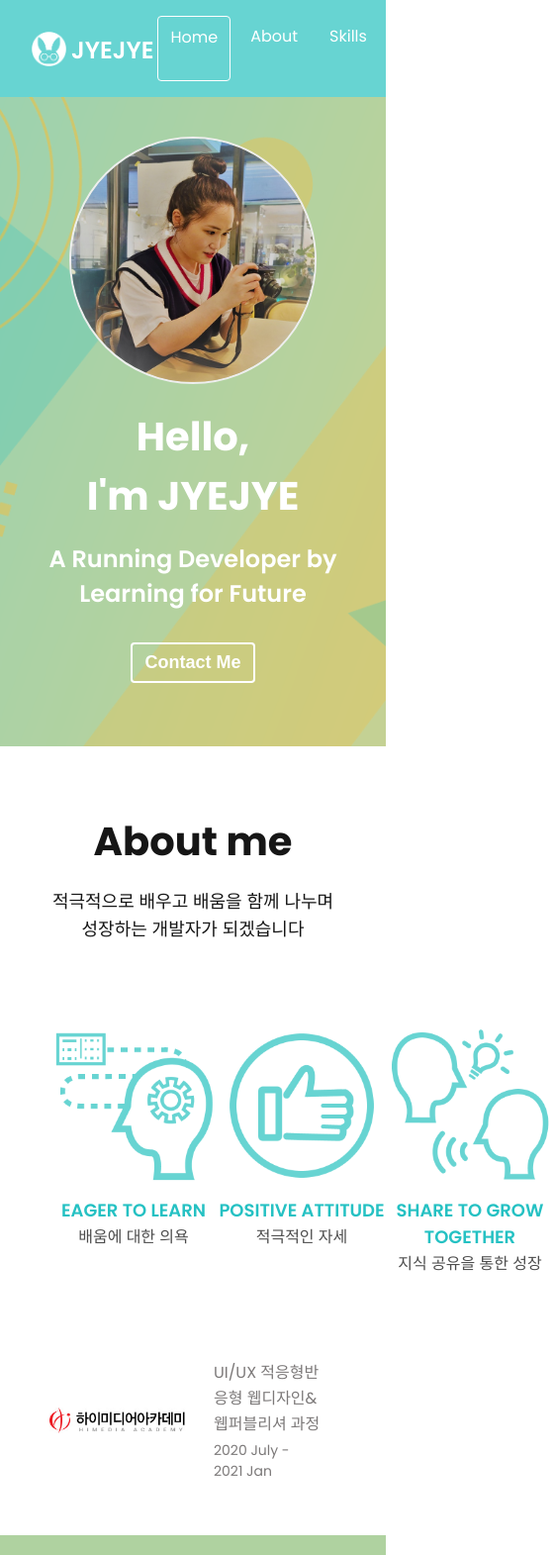
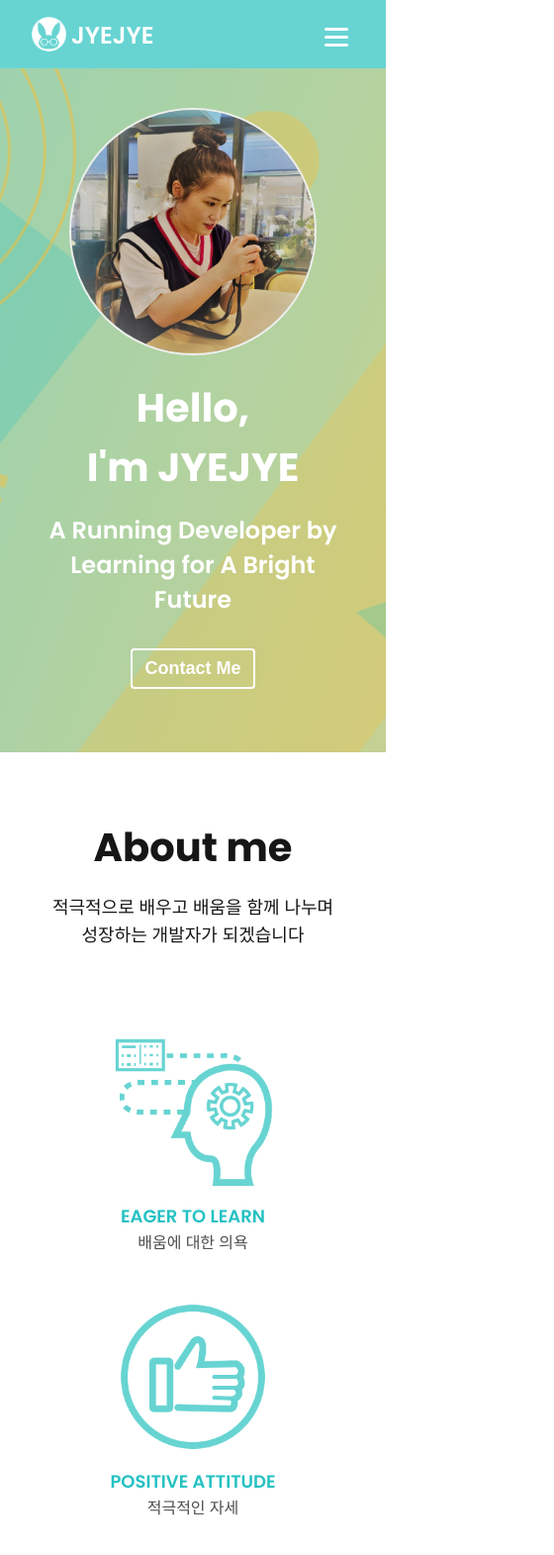
Before and after one commit to shubiduba1212/portfolio, a plain HTML site: page index.html in a window 390 px wide. Shown: the top 1571 px of the page at 99% size, 560 px wide, since content can reach past the window. Drawn offline with Linux system fonts and the light colour scheme.

Commit message:
CSS: Responsive

```diff
--- a/css/style.css
+++ b/css/style.css
@@ -141,6 +141,24 @@ p {
   background-color: var(--color-dark-mint);
 }
 
+.navbar__toggle-btn {
+  position: absolute;
+  top: 27px;
+  right: 32px;
+  font-size: 24px;
+  display: none;
+}
+.navbar__toggle-btn span {
+  display: block;
+  width: 24px;
+  height: 3px;
+  background-color: var(--color-white);
+  border-radius: var(--size-border-radius);
+}
+.navbar__toggle-btn span:nth-child(2) {
+  margin: 5px 0;
+}
+
 /* Home */
 #home {
   background: url("/img/home_background.png") center/cover no-repeat;
@@ -239,6 +257,7 @@ p {
 /* Skills */
 #skills {
   background-color: var(--color-green);
+  padding: 0;
 }
 #skills h1 {
   color: var(--color-white);
@@ -515,3 +534,49 @@ p {
   transform: scale(1.2);
   color: var(--color-black);
 }
+
+/* Tablet Mode */
+@media screen and (max-width: 768px) {
+  .navbar__toggle-btn {
+    display: block;
+  }
+  #navbar {
+    flex-direction: column;
+    align-items: flex-start;
+  }
+
+  .navbar__menu {
+    flex-direction: column;
+    text-align: center;
+    width: 100%;
+    display: none;
+  }
+
+  .about__majors {
+    flex-direction: column;
+  }
+
+  .major {
+    margin-bottom: 38px;
+  }
+
+  .skillset {
+    flex-direction: column;
+  }
+
+  .skillset__left {
+    border-radius: 4px 4px 0 0;
+  }
+
+  .tools {
+    border-radius: 0;
+  }
+
+  .etc {
+    border-radius: 0 0 4px 4px;
+  }
+
+  .project {
+    flex-grow: 1;
+  }
+}
--- a/index.html
+++ b/index.html
@@ -22,18 +22,24 @@
       <a href="#">JYEJYE</a>
     </div>
       <ul class="navbar__menu">
-        <li class="navbar__menu__item active">Home</li>
+        <li class="navbar__menu__item">Home</li>
         <li class="navbar__menu__item">About</li>
         <li class="navbar__menu__item">Skills</li>
         <li class="navbar__menu__item">My Work</li>
         <li class="navbar__menu__item">Contact</li>
       </ul>
+      <!-- Toggle button -->
+      <button class="navbar__toggle-btn">
+        <span></span>
+        <span></span>
+        <span></span>
+      </button>
   </nav>
   <!-- Home -->
   <section id="home">
     <img src="img/profile.jpg" alt="JYEJYE's profile photo : a woman with up hair taking a picture" class="home__profile">
     <h1 class="home__title">Hello, <br>I'm JYEJYE</h1>
-    <h2 class="home__description">A Running Developer by Learning for Future</h2>
+    <h2 class="home__description">A Running Developer by Learning for A Bright Future</h2>
     <button class="home__contact">Contact Me</button>
   </section>
   <!-- About -->
```
